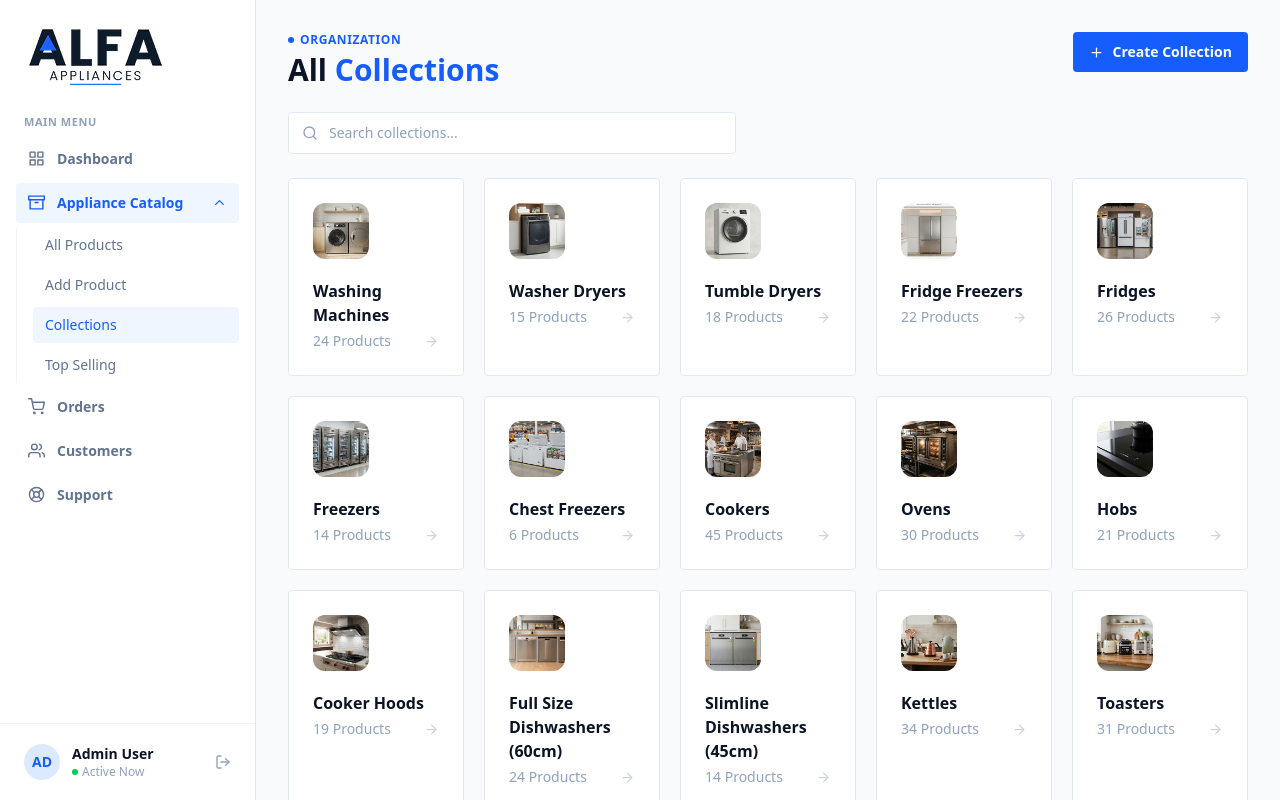
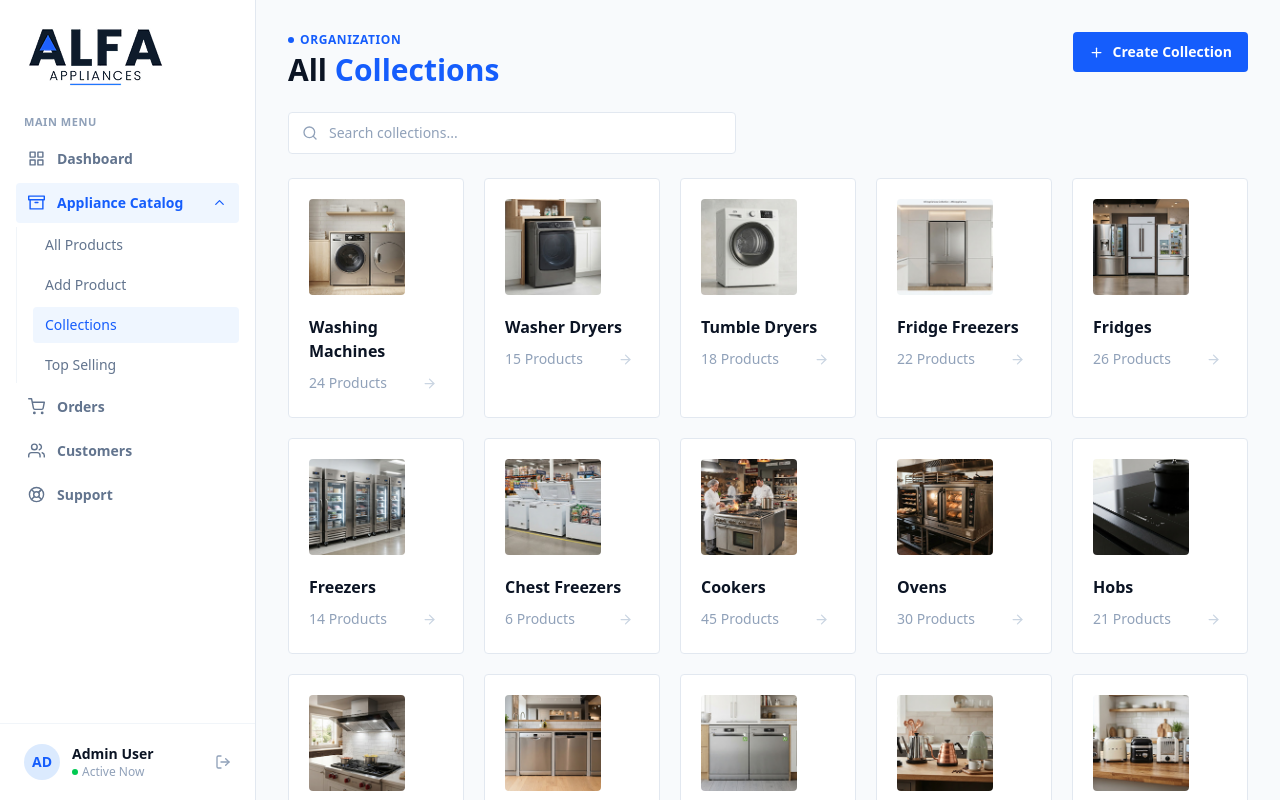
Before and after one commit to iBraine-shrishti/alfa-appliance-admin, a React (Vite) app: page /admin/appliance-catalog/collections in a window 1280 px wide. Built offline with nearby package versions, Linux system fonts and the light colour scheme.

Commit message:
css changes

```diff
--- a/src/components/appliance-catalog/collections/CollectionCard.jsx
+++ b/src/components/appliance-catalog/collections/CollectionCard.jsx
@@ -1,3 +1,33 @@
+// import { Link } from "react-router-dom";
+// import { FiArrowRight } from "react-icons/fi";
+
+// const CollectionCard = ({ collection }) => {
+//   return (
+//     <Link
+//       to={`/admin/appliance-catalog/collections/${collection.slug}`}
+//       className="rounded border border-slate-200 bg-white p-6 transition-colors hover:border-blue-200"
+//     >
+//       <div className="flex h-14 w-14 items-center justify-center overflow-hidden rounded-xl bg-slate-100">
+//         <img
+//           src={collection.image}
+//           alt={collection.title}
+//           className="h-full w-full object-cover"
+//         />
+//       </div>
+
+//       <h3 className="mt-5 text-base font-bold text-navy-950">{collection.title}</h3>
+
+//       <div className="mt-1 flex items-center justify-between">
+//         <p className="text-sm text-slate-400">{collection.productCount} Products</p>
+//         <FiArrowRight size={15} className="text-slate-300" />
+//       </div>
+//     </Link>
+//   );
+// };
+
+// export default CollectionCard;
+
+
 import { Link } from "react-router-dom";
 import { FiArrowRight } from "react-icons/fi";
 
@@ -5,9 +35,40 @@ const CollectionCard = ({ collection }) => {
   return (
     <Link
       to={`/admin/appliance-catalog/collections/${collection.slug}`}
-      className="rounded border border-slate-200 bg-white p-6 transition-colors hover:border-blue-200"
+      className="
+        group
+        relative
+        block
+        rounded
+        border
+        border-slate-200
+        bg-white
+        p-5
+        transition-all
+        duration-300
+        ease-out
+        hover:-translate-y-1
+        hover:scale-[1.02]
+        hover:border-blue-200
+        hover:shadow-lg
+      "
     >
-      <div className="flex h-14 w-14 items-center justify-center overflow-hidden rounded-xl bg-slate-100">
+      {/* Image */}
+      <div
+        className="
+          flex
+          h-24
+          w-24
+          items-center
+          justify-center
+          overflow-hidden
+          rounded
+          bg-slate-100
+          transition-transform
+          duration-300
+          group-hover:scale-105
+        "
+      >
         <img
           src={collection.image}
           alt={collection.title}
@@ -15,11 +76,45 @@ const CollectionCard = ({ collection }) => {
         />
       </div>
 
-      <h3 className="mt-5 text-base font-bold text-navy-950">{collection.title}</h3>
+      {/* Content */}
+      <div className="mt-5">
+        <h3
+          className="
+            text-base
+            font-bold
+            text-navy-950
+            transition-colors
+            duration-300
+            group-hover:text-[#1D60FF]
+          "
+        >
+          {collection.title}
+        </h3>
 
-      <div className="mt-1 flex items-center justify-between">
-        <p className="text-sm text-slate-400">{collection.productCount} Products</p>
-        <FiArrowRight size={15} className="text-slate-300" />
+        <div className="mt-1.5 flex items-center justify-between">
+          <p className="text-sm text-slate-400">
+            {collection.productCount} Products
+          </p>
+
+          <span
+            className="
+              flex
+              h-7
+              w-7
+              items-center
+              justify-center
+              rounded-full
+              text-slate-300
+              transition-all
+              duration-300
+              group-hover:bg-[#EAF0FF]
+              group-hover:text-[#1D60FF]
+              group-hover:translate-x-1
+            "
+          >
+            <FiArrowRight size={15} />
+          </span>
+        </div>
       </div>
     </Link>
   );
```
